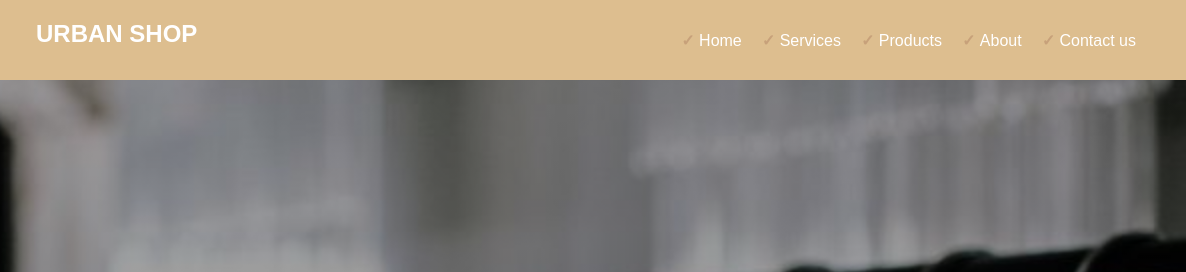
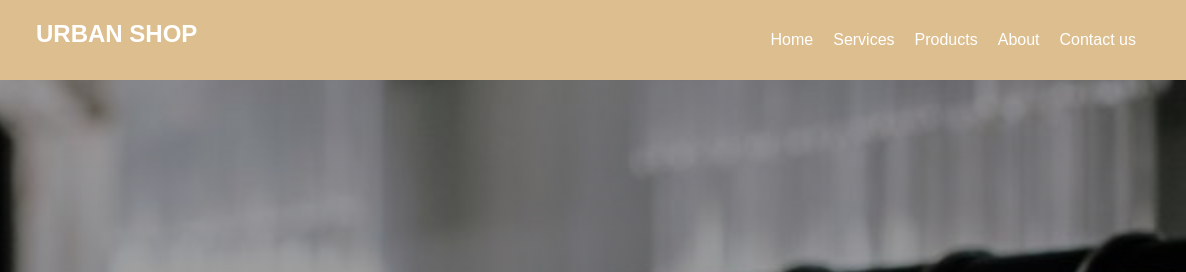
Before and after one commit to gisirene/Urbanshop, a plain HTML site: page index.html in a window 1280 px wide. Shown: the top 272 px of the page, 94-1280 px from the left. Drawn offline with Linux system fonts and the light colour scheme.

Commit message:
let's see

```diff
--- a/index.html
+++ b/index.html
@@ -63,6 +63,9 @@ nav li {
   list-style: none;
 }
 
+nav ul li::before {
+  content: none ;
+}
 nav ul li a {
   color: white;
   text-decoration: none;
```
